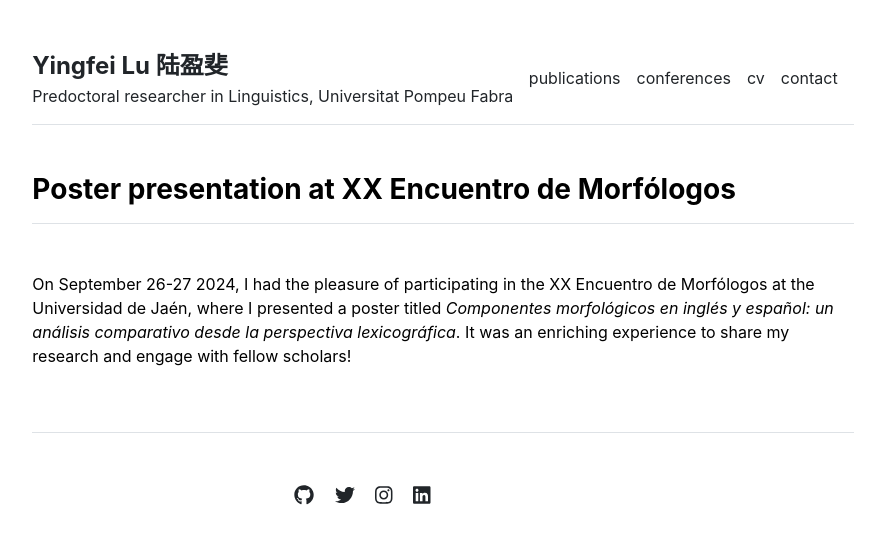
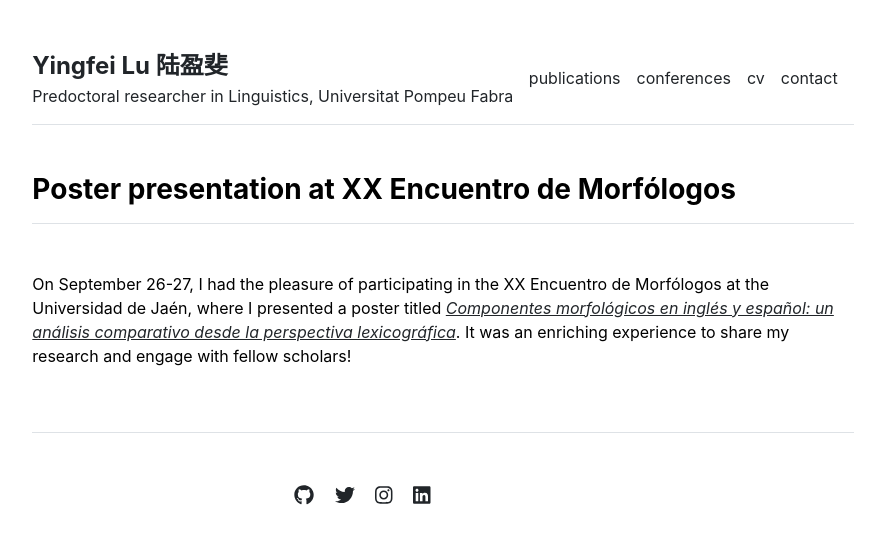
Before and after one commit to YingfeiLu/yingfeilu.github.io, a Jekyll site: the page built from _posts/2024-09-27-new-paper-published.md, in a window 1280 px wide. Shown: the top 544 px of the page, without its empty margins (197-1082 px from the left). Built offline with Jekyll 4.4.1, drawn with Linux system fonts in a browser that asks for light colours.

Commit message:
Update 2024-09-27-new-paper-published.md

```diff
--- a/_posts/2024-09-27-new-paper-published.md
+++ b/_posts/2024-09-27-new-paper-published.md
@@ -3,4 +3,4 @@ layout: post
 title: "Poster presentation at XX Encuentro de Morfólogos"
 ---
 
-On September 26-27 2024, I had the pleasure of participating in the XX Encuentro de Morfólogos at the Universidad de Jaén, where I presented a poster titled <em>Componentes morfológicos en inglés y español: un análisis comparativo desde la perspectiva lexicográfica</em>. It was an enriching experience to share my research and engage with fellow scholars!
+On September 26-27, I had the pleasure of participating in the XX Encuentro de Morfólogos at the Universidad de Jaén, where I presented a poster titled <a href="https://morforetem.wordpress.com/2024/10/31/poster-componentes-morfologicos-en-ingles-y-espanol-un-analisis-comparativo-desde-la-perspectiva-lexicografica/" target="_blank"><em>Componentes morfológicos en inglés y español: un análisis comparativo desde la perspectiva lexicográfica</em></a>. It was an enriching experience to share my research and engage with fellow scholars!
```
